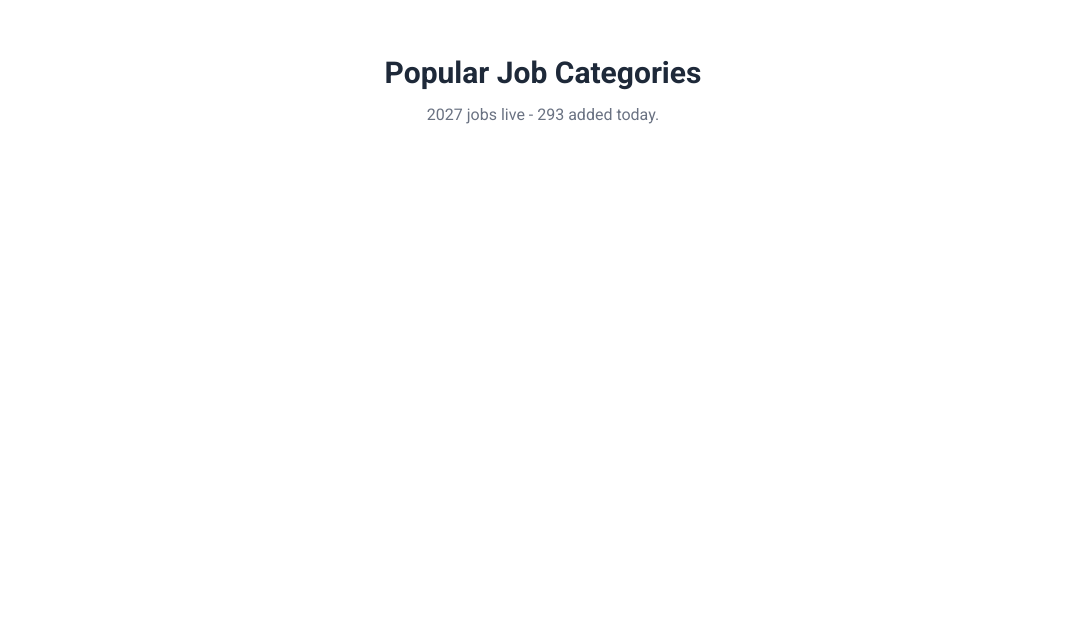
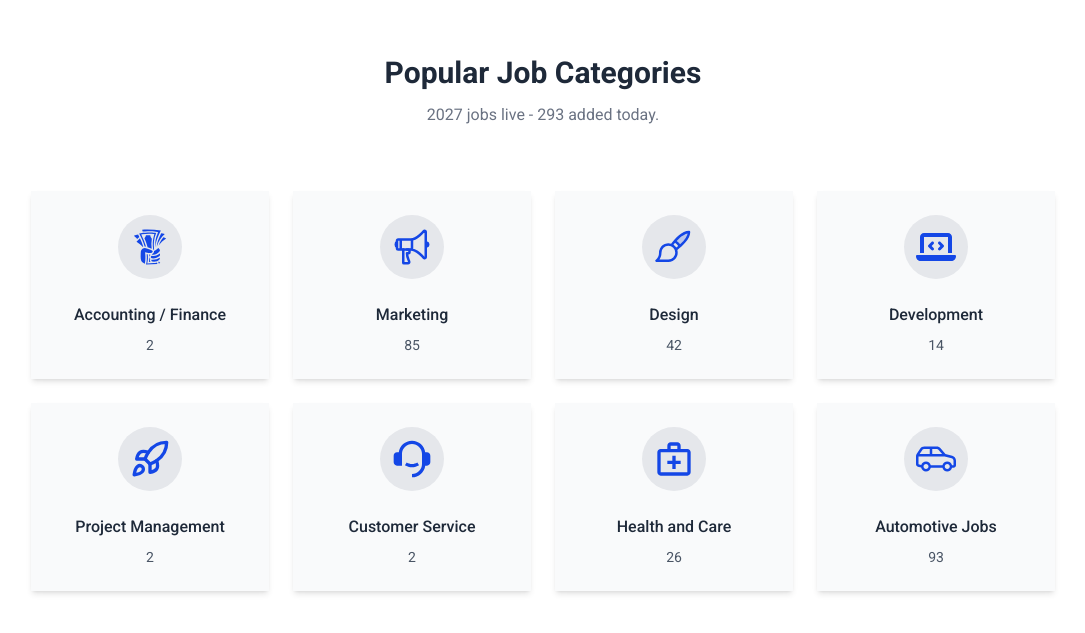
Before and after one commit to titohajili/Job-Landing, a Next.js app: page / in a window 1280 px wide. Shown: the part 809-1442 px from the top of the page, without its empty margins (97-1182 px from the left). Before the commit the page ends 1000 px from the top, so only its background shows below. Built offline with nearby package versions, Linux system fonts and the light colour scheme.

Commit message:
Category Card

```diff
--- a/components/Home/Category/Category.tsx
+++ b/components/Home/Category/Category.tsx
@@ -8,11 +8,12 @@ import { LuRocket } from 'react-icons/lu'
 import { MdOutlineMedicalServices } from 'react-icons/md'
 import { PiPaintBrushDuotone } from 'react-icons/pi'
 import { RiCustomerService2Fill } from 'react-icons/ri'
+import CategoryCard from './CategoryCard'
 
 const categoryData = [
     {
         id:1,
-        categoryName: "accounting / Finance",
+        categoryName: "Accounting / Finance",
         openPositions:2,
         icon: <GiTakeMyMoney className='w-10 h-10 text-blue-700 dark:text-white'/>
     },
@@ -63,6 +64,14 @@ const Category = () => {
   return (
     <div className='pt-16 pb-16'>
       <SectionHeading   heading="Popular Job Categories" subHeading="2027 jobs live - 293 added today."/>
+
+      <div className='w-[80%] mx-auto mt-16 grid grid-cols-1 sm:grid-cols-2 md:grid-cols-3 lg:grid-cols-3 xl:grid-cols-4 gap-6'>
+        {categoryData.map((category)=>{
+            return <div key={category.id}>
+                <CategoryCard category={category}/>
+            </div>
+        })}
+      </div>
     </div>
   )
 }
--- /dev/null
+++ b/components/Home/Category/CategoryCard.tsx
@@ -0,0 +1,26 @@
+'use client'
+import React from 'react'
+import Tilt from 'react-parallax-tilt'
+
+type Props = {
+     category: {
+    id: number;
+    categoryName: string;
+    openPositions: number;
+    icon: React.JSX.Element;
+}
+}
+
+const CategoryCard = ({category}: Props) => {
+  return <Tilt scale={1.5} transitionSpeed={500}>
+    <div className='p-6 bg-gray-50 dark:bg-gray-900 shadow-md'>
+      <div className='w-16 h-16 bg-gray-200 dark:bg-gray-800 rounded-full mx-auto flex items-center justify-center flex-col'>
+        {category.icon}
+      </div>
+      <h1 className='mt-6 text-center font-medium text-gray-800 dark:text-gray-200'>{category.categoryName}</h1>
+      <p className='mt-2 text-gray-600 dark:text-gray-400 text-sm text-center'>{category.openPositions}</p>
+    </div>
+  </Tilt>
+}
+
+export default CategoryCard
--- a/package.json
+++ b/package.json
@@ -14,7 +14,8 @@
     "react": "19.2.0",
     "react-dom": "19.2.0",
     "react-icon": "^1.0.0",
-    "react-icons": "^5.5.0"
+    "react-icons": "^5.5.0",
+    "react-parallax-tilt": "^1.7.314"
   },
   "devDependencies": {
     "@tailwindcss/postcss": "^4",
```
Also changed, not shown: 1 other file (tests, documents, lock files or other folders).
